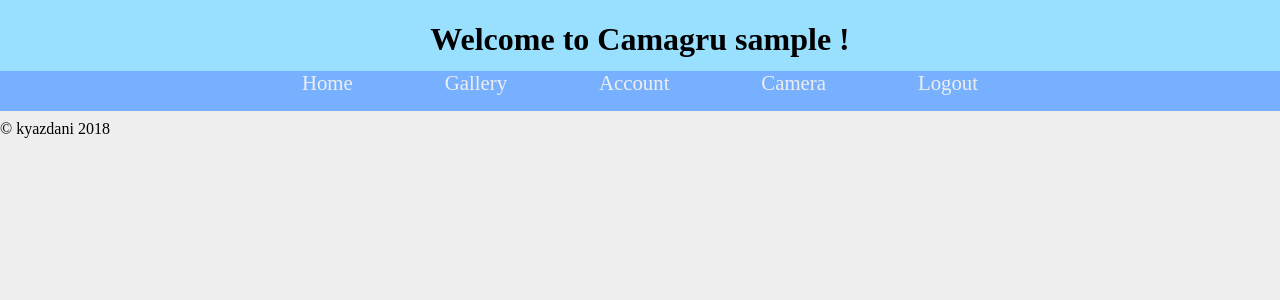
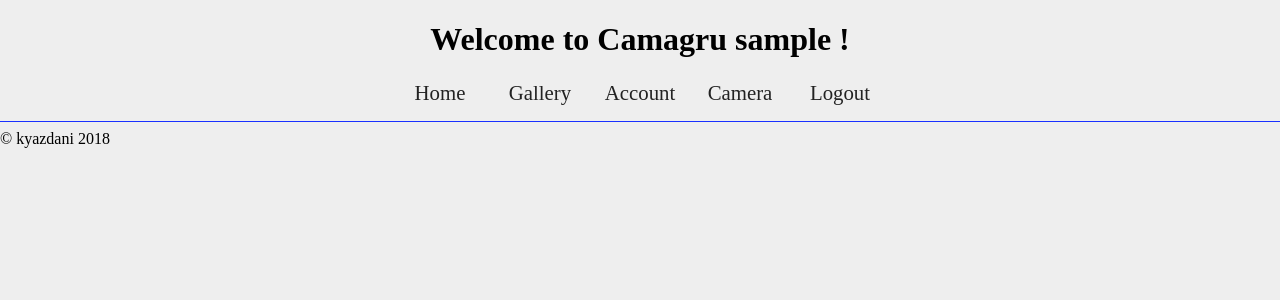
Before and after one commit to kyazdani42/camagru, a PHP site: page /camagru/Home in a window 1280 px wide. Shown: the top 300 px of the page. Run offline with PHP 8.4, Linux system fonts and the light colour scheme; the visitor is signed in with stand-in values (Sample User, id 1); data that the repository does not hold is empty.

Commit message:
header is fixed on top of page, might wanna add js to remove title on scroll, added meta viewport in html

```diff
--- a/app/views/contents/htmlHeads.php
+++ b/app/views/contents/htmlHeads.php
@@ -2,6 +2,7 @@
 <html>
 <head>
     <meta charset="utf-8">
+	<meta name="viewport" content="width=device-width, initial-scale=1.0">
     <title>Camagru - <?= $title ?></title>
     <link rel="stylesheet" href="public/style/main.css">
     <link rel="stylesheet" href="public/style/heart.css">
--- a/public/style/main.css
+++ b/public/style/main.css
@@ -153,13 +153,15 @@ style login
 }
 /* header  */
 header {
+	z-index: 1;
+	background-color: #eeeeee;
 	position:fixed;
 	width:100%;
 	margin-top:0;
-	background-color: #99e0ff;
+	border-bottom: 1px solid #1930ff;
 }
 .main, .mainCam, .contentAccount {
-	padding-top:120px;
+	padding-top:130px;
 }
 .content {
 	height:50px;
@@ -171,16 +173,27 @@ header {
 	text-align:center;
 }
 .top-navbar {
-	height: 40px;
-	background-color: #77b0ff;
+	height: 50px;
 }
 .navbar {
 	width: 60%;
 	display: flex;
-	justify-content: space-around;
+	justify-content: center;
 	margin:auto;
 }
 .navbar > a {
-	color: #eeeeee;
+	width: 100px;
+	height: 40px;
+	padding-top: 10px;
+	text-align: center;
+	text-shadow:none;
+	color: #222222;
 	font-size:1.3em;
 }
+.navbar > a:hover {
+	color: #111111;
+	background-color: #99e0ff;
+}
+.navbar > a:active {
+	background-color: #99e0ff;
+}
```
